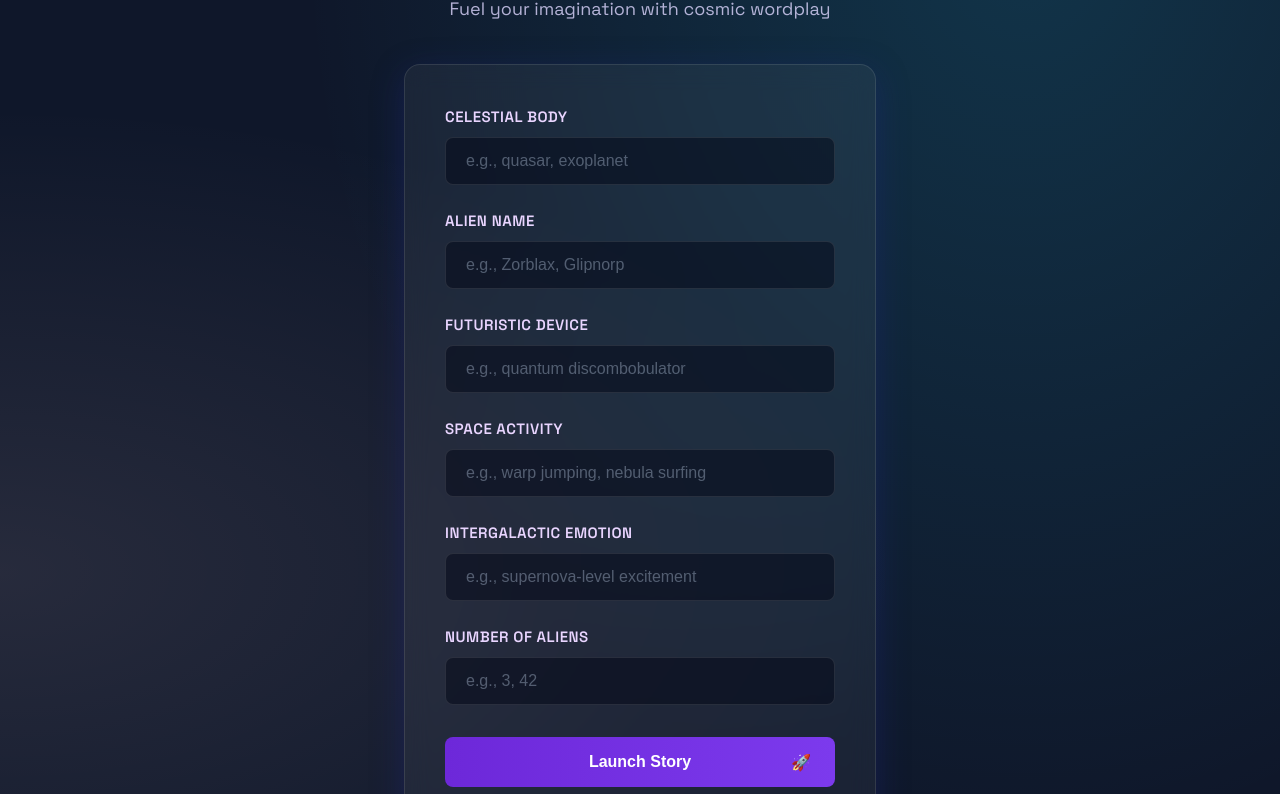
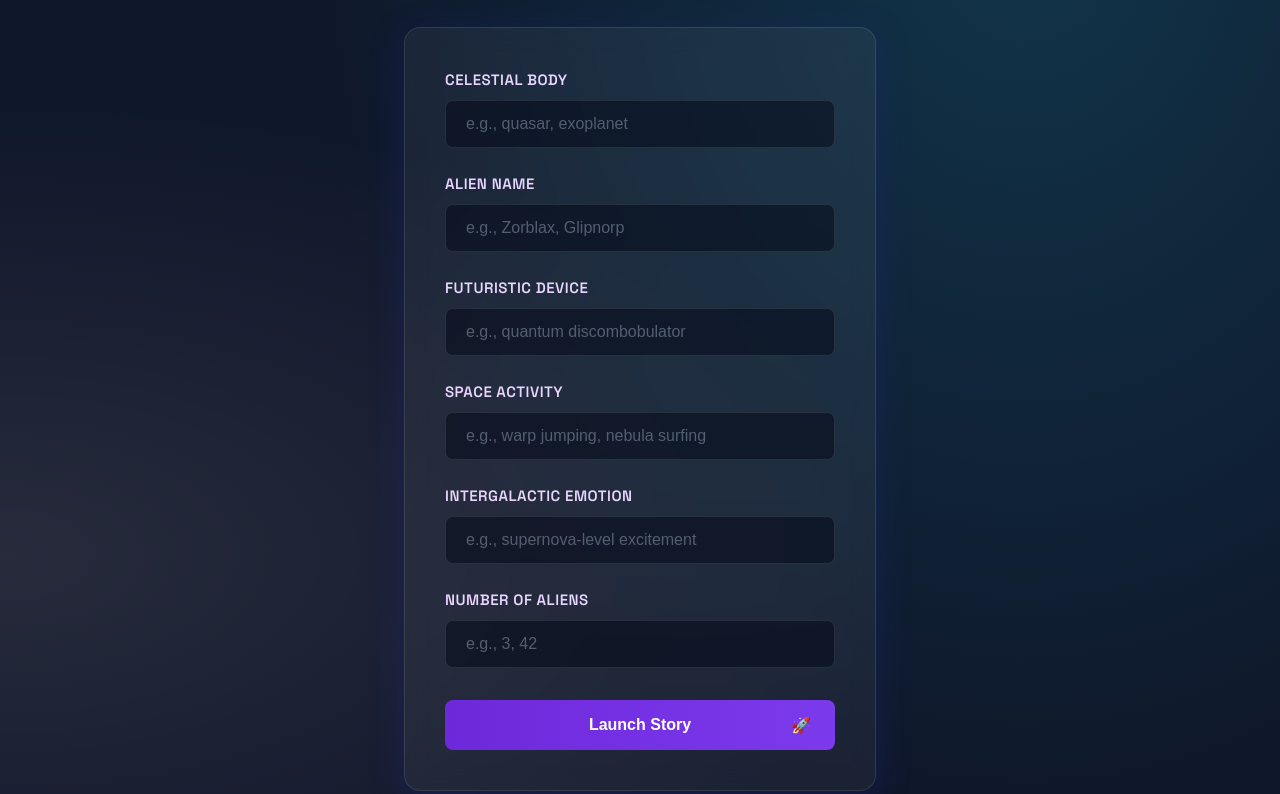
Before and after one commit to MaheshReddySuram/ITC505, a website: page Lab-7/index.html in a window 1280 px wide. Shown: the part 88-882 px from the top of the page. Drawn offline with Linux system fonts and the light colour scheme.

Commit message:
Update index.html

```diff
--- a/Lab-7/index.html
+++ b/Lab-7/index.html
@@ -238,7 +238,6 @@
     <div class="container">
         <header>
             <h1>Space Adventure Mad Lib</h1>
-            <p class="subtitle">Fuel your imagination with cosmic wordplay</p>
         </header>
 
         <div class="card" id="formContainer">
```
